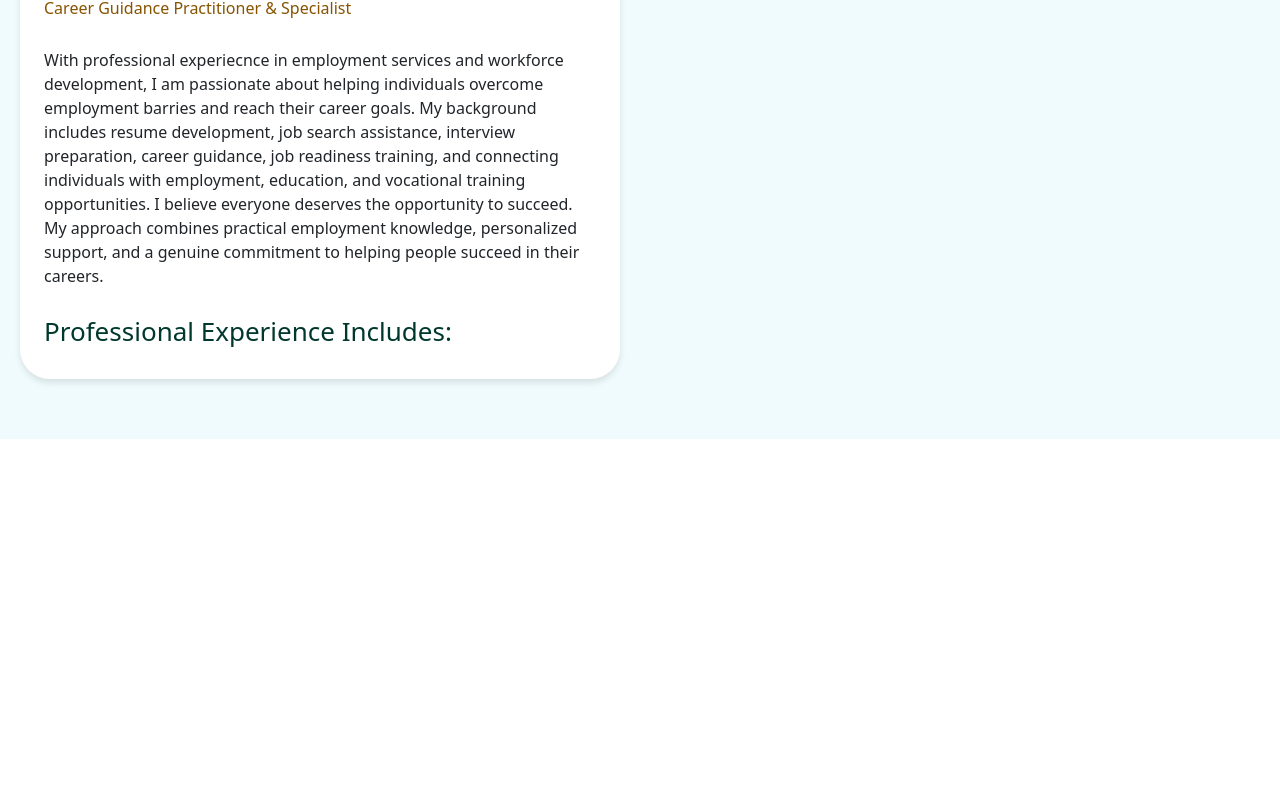
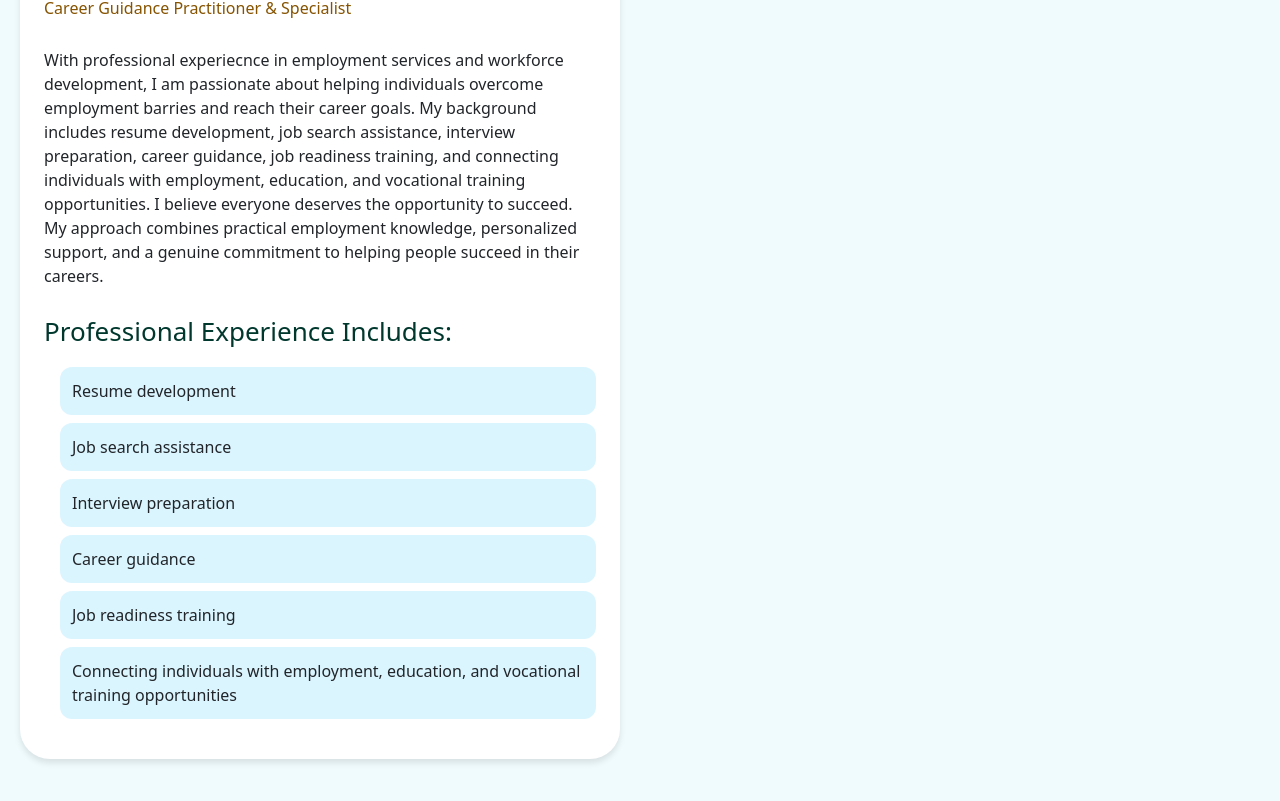
Before and after one commit to robert-rodriguez97/NextStepCareerSolutions, a React (Vite) app in the folder nextstep-career-connections/: page / in a window 1280 px wide. Shown: the part 1733-2534 px from the top of the page. Before the commit the page ends 2172 px from the top, so only its background shows below. Built offline with nearby package versions, Linux system fonts and the light colour scheme.

Commit message:
added experience list items to the left block in the about seciton

```diff
--- a/nextstep-career-connections/src/pages/LandingPage/LandingPage.jsx
+++ b/nextstep-career-connections/src/pages/LandingPage/LandingPage.jsx
@@ -163,6 +163,19 @@ export default function LandingPage() {
             </div>
             <div className="experience-highlights">
               <h3>Professional Experience Includes:</h3>
+              <div className="experience-items">
+                <ul>
+                  <li>Resume development</li>
+                  <li>Job search assistance</li>
+                  <li>Interview preparation</li>
+                  <li>Career guidance</li>
+                  <li>Job readiness training</li>
+                  <li>
+                    Connecting individuals with employment, education, and
+                    vocational training opportunities
+                  </li>
+                </ul>
+              </div>
             </div>
           </div>
         </div>
--- a/nextstep-career-connections/src/pages/LandingPage/landingpage.css
+++ b/nextstep-career-connections/src/pages/LandingPage/landingpage.css
@@ -289,3 +289,19 @@ h3 {
   border-radius: 30px;
   box-shadow: 0 4px 6px rgba(0, 0, 0, 0.1);
 }
+
+.experience-items {
+  margin-top: 20px; /* Adds space above the experience items */
+}
+
+ul {
+  list-style-type: none; /* Removes bullets for the list */
+  padding-left: 1rem; /* Adds left padding to the list */
+}
+
+li {
+  padding: 12px; /* Adds vertical padding to each list item */
+  border-radius: 12px; /* Adds rounded corners to each list item */
+  background-color: #dbf5ff; /* Adds a background color to each list item */
+  margin-bottom: 8px; /* Adds space below each list item */
+}
```
